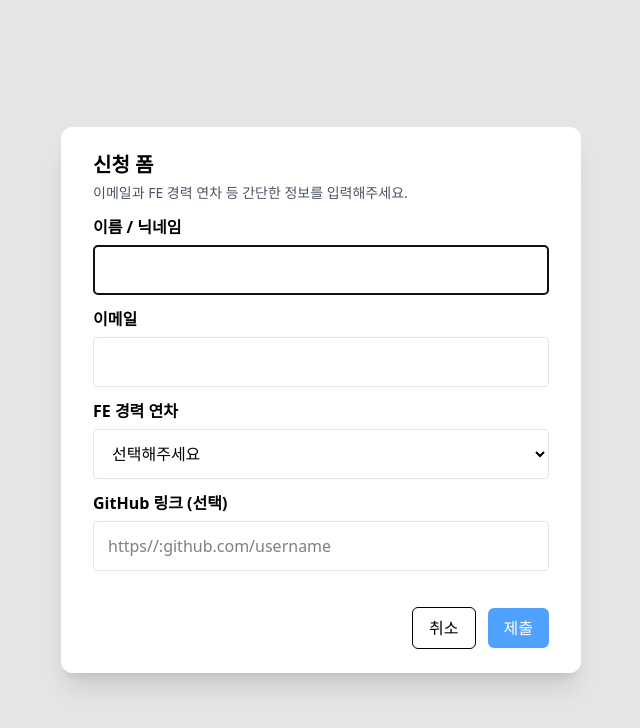
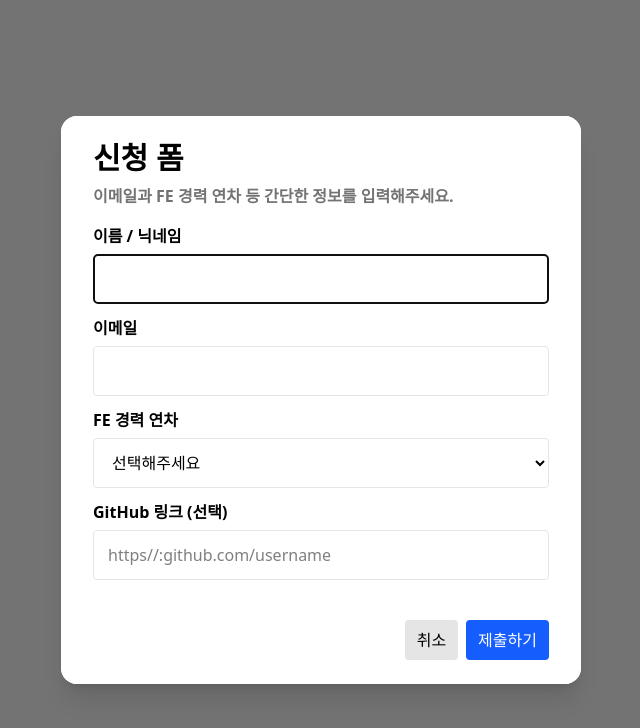
Before and after one commit to thecloer/accessibility-friendly-modal-form, a React (Vite) app: page / in a window 1280 px wide. Both pictures are taken after a click on the button "신청 폼 작성하기". Shown: the top 728 px of the page, without its empty margins (319-959 px from the left). Built offline with nearby package versions, Linux system fonts and the light colour scheme.

Commit message:
[refactor] form modal에서 modal 부분만 추출해 신규 컴포넌트로 만들고 기본 디렉터리 구조를 변경했습니다.
- 단위 컴포넌트는 components/base/ 폴더로 이동했습니다.

```diff
--- a/src/components/application-form-fields.tsx
+++ b/src/components/application-form-fields.tsx
@@ -1,6 +1,5 @@
 import type { FC } from 'react';
-import { Input } from './input';
-import { Select } from './select';
+import { Input, Select } from './base';
 
 const careerOptions = [
   { value: '0~3년', label: '0~3년' },
--- /dev/null
+++ b/src/components/base/index.ts
@@ -0,0 +1,4 @@
+export * from './button';
+export * from './modal';
+export * from './input';
+export * from './select';
--- /dev/null
+++ b/src/components/base/modal.tsx
@@ -0,0 +1,47 @@
+import { forwardRef, useEffect, useRef, type PropsWithChildren } from 'react';
+
+interface ModalProps extends PropsWithChildren {
+  onClose?: (result: FormData | null) => void;
+}
+export const Modal = forwardRef<HTMLDialogElement, ModalProps>(({ onClose, ...props }, ref) => {
+  const dialogRef = useRef<HTMLDialogElement | null>(null);
+
+  const handleClick: React.MouseEventHandler<HTMLDialogElement> = (e) => {
+    if (isBackdropClicked(e)) {
+      dialogRef.current?.close();
+      onClose?.(null);
+    }
+  };
+
+  useEffect(() => {
+    if (!ref) return;
+    if (typeof ref === 'function') ref(dialogRef.current);
+    else ref.current = dialogRef.current;
+  }, [ref]);
+
+  useEffect(() => {
+    const dialog = dialogRef.current;
+    if (!dialog) return;
+
+    const onCloseEvent = () => {
+      onClose?.(null);
+    };
+    dialog.addEventListener('cancel', () => {});
+    dialog.addEventListener('close', onCloseEvent);
+    return () => {
+      dialog.removeEventListener('close', onCloseEvent);
+    };
+  }, [onClose]);
+
+  return (
+    <dialog
+      ref={dialogRef}
+      onClick={handleClick}
+      className='open:block top-1/2 left-1/2 fixed backdrop:bg-neutral-500 shadow-xl rounded-2xl -translate-x-1/2 -translate-y-1/2'
+      {...props}
+    />
+  );
+});
+
+const isBackdropClicked = (e: React.MouseEvent<HTMLDialogElement, MouseEvent>): boolean =>
+  e.target === e.currentTarget;
--- a/src/components/form-modal.tsx
+++ b/src/components/form-modal.tsx
@@ -1,121 +1,77 @@
-import {
-  forwardRef,
-  useCallback,
-  useEffect,
-  useId,
-  useRef,
-  type FC,
-  type PropsWithChildren,
-} from 'react';
+import { useCallback, useEffect, useId, useRef, type FC, type PropsWithChildren } from 'react';
+import { Button, Modal } from './base';
 
 interface FormModalProps extends PropsWithChildren {
   title?: string;
   description?: string;
-  onClose: (result: FormData | null) => void;
 }
-const InnerFormModal = forwardRef<HTMLDialogElement, FormModalProps>(
-  ({ title, description, children, onClose }, ref) => {
-    const dialogRef = useRef<HTMLDialogElement | null>(null);
+
+export const useFormModal = () => {
+  const dialogRef = useRef<HTMLDialogElement>(null);
+
+  const closeFormModal = useRef((_: FormData | null) => {});
+
+  const openFormModal = useCallback(async () => {
+    dialogRef.current?.showModal();
+    return new Promise<FormData | null>((resolve) => (closeFormModal.current = resolve));
+  }, []);
+
+  const FormModal: FC<FormModalProps> = ({ title, description, children }) => {
     const formId = useId();
-
-    useEffect(() => {
-      if (!ref) return;
-      if (typeof ref === 'function') ref(dialogRef.current);
-      else ref.current = dialogRef.current;
-    }, [ref]);
-
-    const handleBackdropClick: React.MouseEventHandler<HTMLDialogElement> = (e) => {
-      if (e.target === e.currentTarget) {
-        dialogRef.current?.close();
-        onClose(null);
-      }
-    };
-
-    useEffect(() => {
-      const dlg = dialogRef.current;
-      if (!dlg) return;
-
-      const onCloseEvent = () => {
-        onClose(null);
-      };
-      dlg.addEventListener('cancel', (ev) => {});
-      dlg.addEventListener('close', onCloseEvent);
-      return () => {
-        dlg.removeEventListener('close', onCloseEvent);
-      };
-    }, [onClose]);
+    const formRef = useRef<HTMLFormElement>(null);
 
     const handleSubmit: React.FormEventHandler<HTMLFormElement> = (e) => {
       e.preventDefault();
       const form = e.currentTarget;
       const data = new FormData(form);
       dialogRef.current?.close();
-      onClose(data);
+      closeFormModal.current(data);
     };
 
+    useEffect(() => {
+      const resetForm = () => {
+        formRef.current?.reset();
+      };
+      dialogRef.current?.addEventListener('close', resetForm);
+      return () => {
+        dialogRef.current?.removeEventListener('close', resetForm);
+      };
+    }, []);
+
     return (
-      <dialog
-        ref={dialogRef}
-        onClick={handleBackdropClick}
-        className='open:block top-1/2 left-1/2 fixed backdrop:bg-neutral-200 shadow-xl p-0 rounded-xl -translate-x-1/2 -translate-y-1/2'
-      >
-        <div className='flex flex-col gap-3 bg-white w-[min(92vw,520px)]'>
-          <header className='flex flex-col px-8 pt-6'>
-            <h2 className='font-semibold text-xl'>{title}</h2>
-            <p className='mt-1 text-gray-600 text-sm'>{description}</p>
+      <Modal ref={dialogRef} onClose={closeFormModal.current}>
+        <div className='flex flex-col gap-4 bg-white w-[min(92vw,520px)]'>
+          <header className='px-8 pt-6'>
+            <h2 className='mb-2 font-extrabold text-3xl'>{title}</h2>
+            <p className='font-semibold text-neutral-500'>{description}</p>
           </header>
 
-          <form id={formId} onSubmit={handleSubmit} className='flex flex-col gap-3 px-8'>
+          <form
+            id={formId}
+            ref={formRef}
+            onSubmit={handleSubmit}
+            className='flex flex-col gap-3 px-8'
+          >
             {children}
           </form>
 
-          <footer className='flex justify-end items-center gap-3 mt-6 px-8 pb-6'>
-            <button
-              type='button'
+          <footer className='flex justify-end items-center gap-2 mt-6 px-8 pb-6'>
+            <Button
               onClick={() => {
                 (dialogRef.current as HTMLDialogElement | null)?.close();
-                onClose(null);
+                closeFormModal.current(null);
               }}
-              className='px-4 py-2 border rounded-md'
             >
               취소
-            </button>
-            <button
-              type='submit'
-              form={formId}
-              className='bg-blue-400 px-4 py-2 rounded-md text-white'
-            >
-              제출
-            </button>
+            </Button>
+            <Button variant='primary' type='submit' form={formId}>
+              제출하기
+            </Button>
           </footer>
         </div>
-      </dialog>
+      </Modal>
     );
-  }
-);
-
-export const useFormModal = () => {
-  const dialogRef = useRef<HTMLDialogElement>(null);
-  const resolver = useRef((value: FormData | null) => {});
-  const openFormModal = useCallback(async () => {
-    dialogRef.current?.showModal();
-    return new Promise<FormData | null>((resolve) => (resolver.current = resolve));
-  }, []);
-
-  const FormModal: FC<Pick<FormModalProps, 'title' | 'description' | 'children'>> = ({
-    title,
-    description,
-    children,
-  }) => (
-    <InnerFormModal
-      ref={dialogRef}
-      title={title}
-      description={description}
-      onClose={(result) => resolver.current(result)}
-    >
-      {children}
-    </InnerFormModal>
-  );
+  };
 
   return { openFormModal, FormModal };
 };
--- a/src/components/index.ts
+++ b/src/components/index.ts
@@ -1,3 +1,3 @@
-export * from './button';
+export * from './base';
 export * from './form-modal';
 export * from './application-form-fields';
```
Also changed, not shown: src/components/base/button.tsx (renamed from src/components/button.tsx), src/components/base/input.tsx (renamed from src/components/input.tsx), src/components/base/select.tsx (renamed from src/components/select.tsx).
